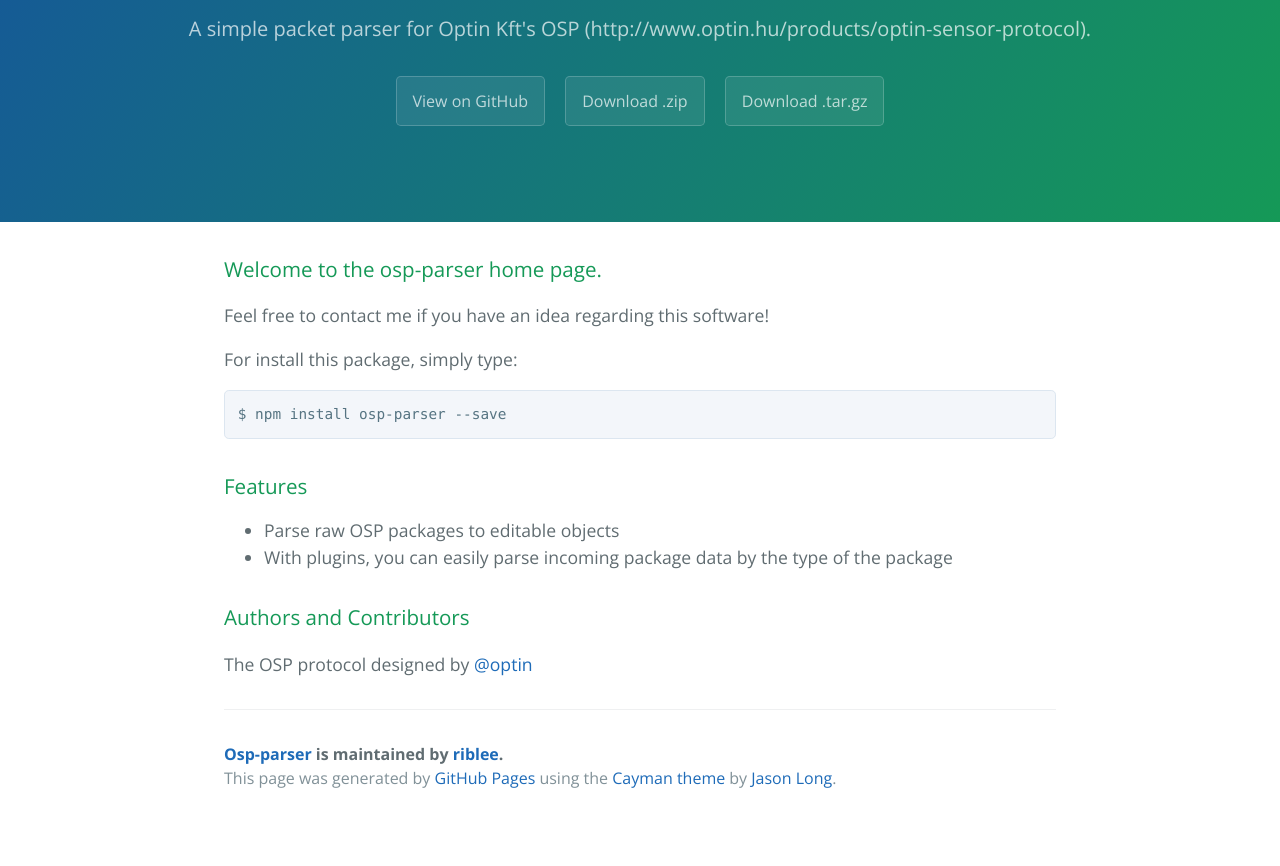
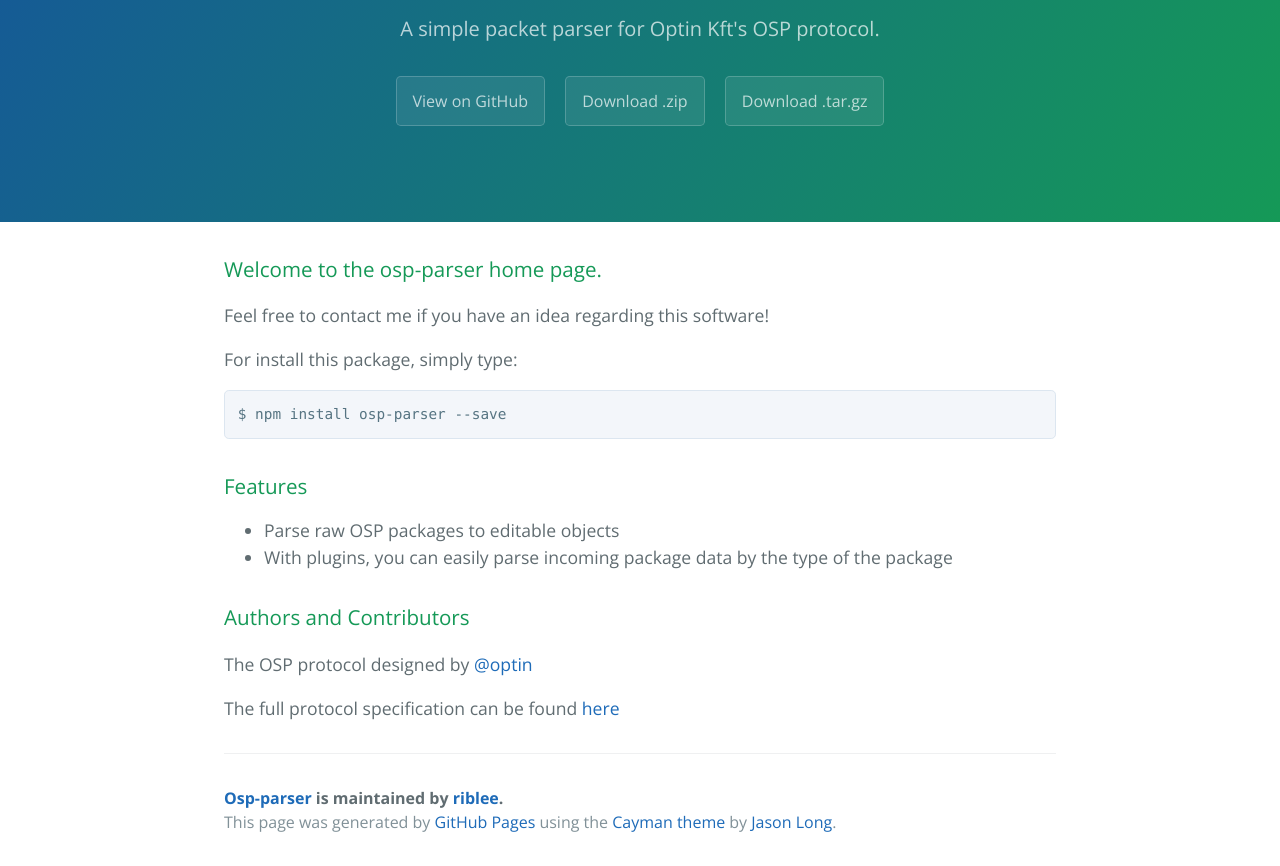
Before and after one commit to riblee/osp-parser, a plain HTML site: page index.html in a window 1280 px wide. Shown: the part 161-1027 px from the top of the page. Before the commit the page ends 983 px from the top, so only its background shows below. Drawn offline with nearby package versions, Linux system fonts and the light colour scheme.

Commit message:
Create gh-pages branch via GitHub

```diff
--- a/index.html
+++ b/index.html
@@ -12,7 +12,7 @@
   <body>
     <section class="page-header">
       <h1 class="project-name">Osp-parser</h1>
-      <h2 class="project-tagline">A simple packet parser for Optin Kft&#39;s OSP (http://www.optin.hu/products/optin-sensor-protocol).</h2>
+      <h2 class="project-tagline">A simple packet parser for Optin Kft&#39;s OSP protocol.</h2>
       <a href="https://github.com/riblee/osp-parser" class="btn">View on GitHub</a>
       <a href="https://github.com/riblee/osp-parser/zipball/master" class="btn">Download .zip</a>
       <a href="https://github.com/riblee/osp-parser/tarball/master" class="btn">Download .tar.gz</a>
@@ -42,6 +42,8 @@
 
 <p>The OSP protocol designed by <a href="https://github.com/optin" class="user-mention">@optin</a></p>
 
+<p>The full protocol specification can be found <a href="http://www.optin.hu/products/optin-sensor-protocol">here</a></p>
+
       <footer class="site-footer">
         <span class="site-footer-owner"><a href="https://github.com/riblee/osp-parser">Osp-parser</a> is maintained by <a href="https://github.com/riblee">riblee</a>.</span>
 
```
Also changed, not shown: params.json (+1 -1 lines).
